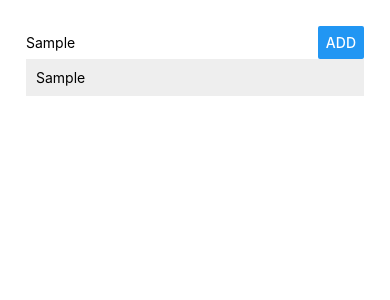
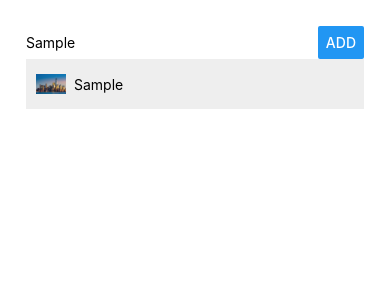
Before and after one commit to andrew-atkinson/react-native-app, a React Native app: screen / in a window 390 px wide. Both pictures are taken after typing "Sample" into the empty fields and a click on the button "ADD". Shown: the top 300 px of the page. Built offline with nearby package versions, Linux system fonts and the light colour scheme.

Commit message:
adds: test image to list

```diff
--- a/App.js
+++ b/App.js
@@ -2,6 +2,7 @@ import React, {Component} from 'react';
 import {StyleSheet, Text, View, TextInput, Button} from 'react-native';
 import PlaceList from './src/components/PlaceList'
 import PlaceInput from './src/components/PlaceInput'
+import placeImage from './src/assets/freedomTower.jpg'
 
 export default class App extends Component {
   state = {
@@ -13,7 +14,10 @@ export default class App extends Component {
       return {
         places: prevState
           .places
-          .concat({key:Math.random(),value:placeName})
+          .concat({key:Math.random(),
+            name:placeName,
+            image: placeImage
+          })
       }
     })
   }
--- a/src/components/ListItem.js
+++ b/src/components/ListItem.js
@@ -1,20 +1,28 @@
 import React from 'react'
-import {View, Text, StyleSheet, TouchableOpacity} from 'react-native'
+import {View, Text, StyleSheet, TouchableOpacity, Image} from 'react-native'
 
 const ListItem = (props) => (
   <TouchableOpacity onPress={props.onItemPressed}>
-    <View style={styles.ListItem}>
+    <View style={styles.listItem}>
+      <Image resizeMode="contain" source={props.placeImage} style={styles.placeImage}/>
       <Text>{props.placeName}</Text>
     </View>
   </TouchableOpacity>
 )
 
 const styles = StyleSheet.create({
-  ListItem: {
+  listItem: {
     width: '100%',
     backgroundColor: '#eee',
     padding: 10,
-    marginBottom: 5
+    marginBottom: 5,
+    flexDirection:"row",
+    alignItems:"center"
+  },
+  placeImage: {
+    marginRight:8,
+    height:30,
+    width:30
   }
 })
 
--- a/src/components/PlaceList.js
+++ b/src/components/PlaceList.js
@@ -8,7 +8,8 @@ const PlaceList = (props) => (
     data={props.places}
     renderItem={(info) => (
       <ListItem
-        placeName={info.item.value}
+        placeName={info.item.name}
+        placeImage={info.item.image}
         onItemPressed={() => props.onItemDeleted(info.item.key)}/>
       )
     }
```
Also changed, not shown: src/assets/freedomTower.jpg (added).
